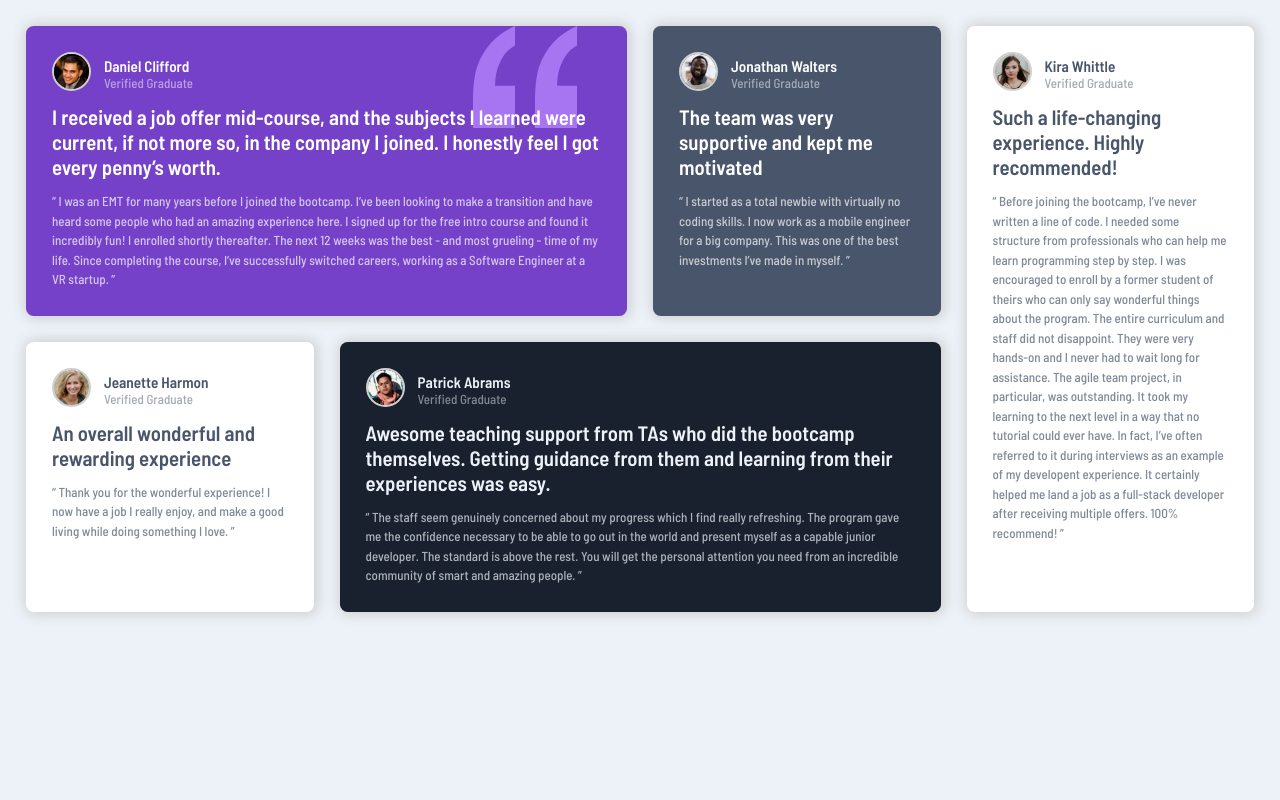
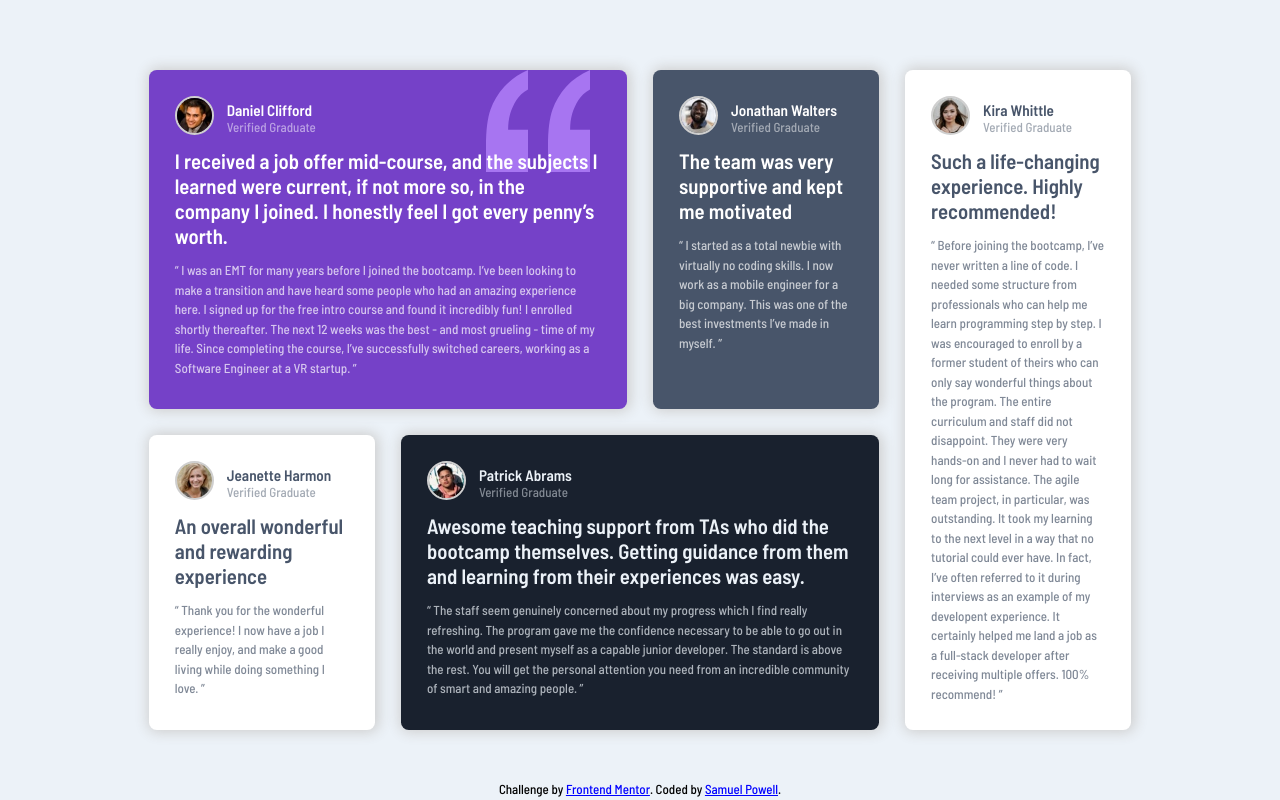
Before and after one commit to spowell0162/testimonials-grid-section, a plain HTML site: page index.html in a window 1280 px wide. Drawn offline with Linux system fonts and the light colour scheme.

Commit message:
Finished code and wrote markdown.

```diff
--- a/index.html
+++ b/index.html
@@ -123,11 +123,11 @@
 
     </div>
 
-
     <div class="attribution">
       Challenge by <a href="https://www.frontendmentor.io?ref=challenge" target="_blank">Frontend Mentor</a>.
-      Coded by <a href="samuelpowell.ie">Samuel Powell</a>.
+      Coded by <a href="https://samuelpowell.ie/">Samuel Powell</a>.
     </div>
+
   </div>
 
 </body>
--- a/style.css
+++ b/style.css
@@ -25,10 +25,16 @@ body {
     font-size: 13px;
     font-family: 'Barlow Semi Condensed', sans-serif;
     background-color: var(--ligh-grayish-blue);
+    height: 100%;
 }
 
 .page-container {
+    position: relative;
     padding: 2rem 1rem;
+    display: flex;
+    justify-content: center;
+    align-items: center;
+    min-height: 100%;
 }
 
 
@@ -188,7 +194,14 @@ body {
 /* Attribution */
 
 .attribution {
-    display: none;
+    position: absolute;
+    bottom: 0.2rem;
+    left: auto;
+    right: auto;
+}
+
+.attribution a {
+    color: blue;
 }
 
 
@@ -217,6 +230,10 @@ body {
     .grid-col-span-2 {
         grid-column: span 2;
     }
+
+    .grid-child:last-child {
+        grid-column: span 2;
+    }
 }
 
 
@@ -229,6 +246,7 @@ body {
 
     .grid-parent {
         grid-template-columns: repeat(4, 1fr);
+        width: 95%;
     }
 
     .grid-child:last-child {
@@ -236,3 +254,10 @@ body {
         grid-row: 1 / span 2;
     }
 }
+
+@media (min-width: 1200px) {
+
+    .grid-parent {
+        width: 80%;
+    }
+}
```
Also changed, not shown: images/screenshot.png (added), 2 other files.
